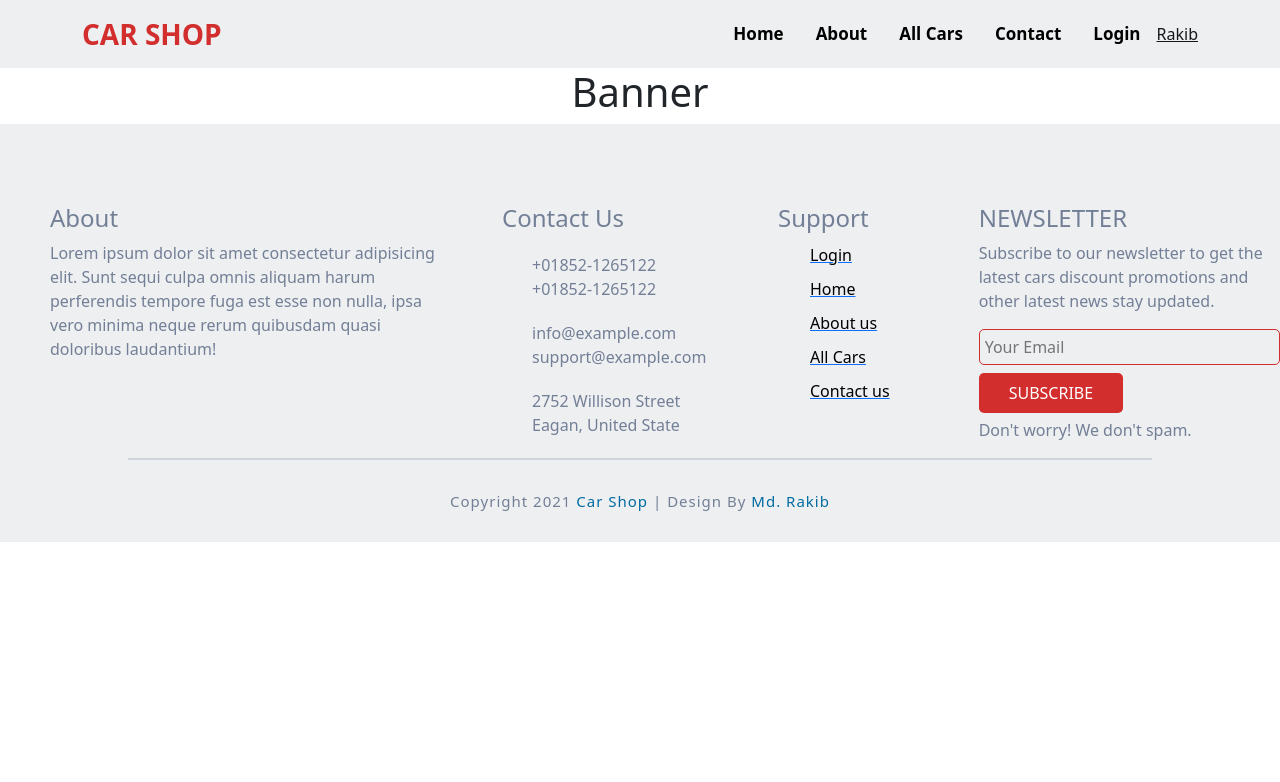
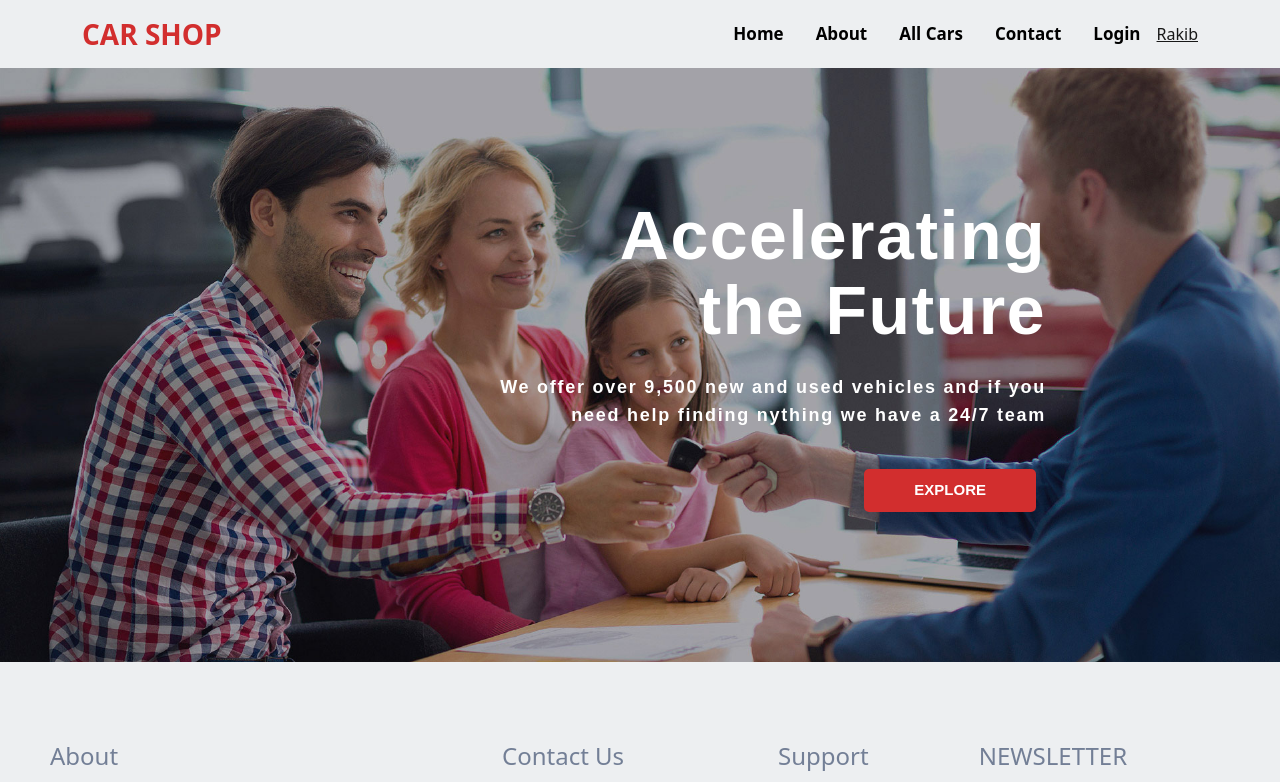
Before and after one commit to rakib5561/car-shop-client-site, a React (Create React App) app: page / in a window 1280 px wide. Shown: the top 782 px of the page. Built offline with nearby package versions, Linux system fonts and the light colour scheme.

Commit message:
banner added

```diff
--- a/src/Pagess/Home/Banner/Banner.css
+++ b/src/Pagess/Home/Banner/Banner.css
@@ -0,0 +1,52 @@
+.banner-part {
+  width: 100%;
+  padding: 80px 0px;
+  background-image: url("../../../img/slide-01.jpg");
+  background-position: center;
+  background-repeat: no-repeat;
+  background-size: cover;
+}
+
+.banner-container {
+  width: 65%;
+  margin: 0 auto;
+  padding: 50px 10px;
+  text-align: right;
+  font-family: Arial, Helvetica, sans-serif;
+  color: white;
+}
+
+.banner-container h1 {
+  margin-bottom: 25px;
+  font-size: 68px;
+  font-weight: 700;
+  letter-spacing: 1.5px;
+  line-height: 75px;
+}
+
+.banner-container p {
+  font-size: 18px;
+  font-weight: 600;
+  letter-spacing: 1.75px;
+  line-height: 28px;
+  margin-bottom: 20px;
+}
+
+.btn-style {
+  color: white;
+  font-size: 15px;
+  font-weight: 700;
+  margin: 20px 10px;
+  text-transform: uppercase;
+  padding: 10px 50px;
+  background-color: #d22e2e;
+  border: 2px solid #d22e2e;
+  border-radius: 5px;
+  border: none;
+  transition: 0.2s all ease-in-out;
+}
+
+.btn-style:hover {
+  background-color: transparent;
+  border: 2px solid #d22e2e;
+}
--- a/src/Pagess/Home/Banner/Banner.js
+++ b/src/Pagess/Home/Banner/Banner.js
@@ -1,10 +1,23 @@
 import React from 'react';
 import './Banner.css';
+import banner from '../../../img/slide-01.jpg'
 
 const Banner = () => {
     return (
-        <div>
-            <h1>Banner</h1>
+        <div className="banner-part">
+
+            <div className="banner-container">
+
+                    <h1>Accelerating <br />
+                    the <span>Future</span>
+                    </h1>
+                    <p>We offer over 9,500 new and used vehicles and if you <br />
+                    need help finding nything we have a 24/7 team
+                    </p>
+                    <button className="btn-style">Explore</button>
+
+            </div>
+
         </div>
     );
 };
```
Also changed, not shown: src/img/slide-01.jpg (added).
